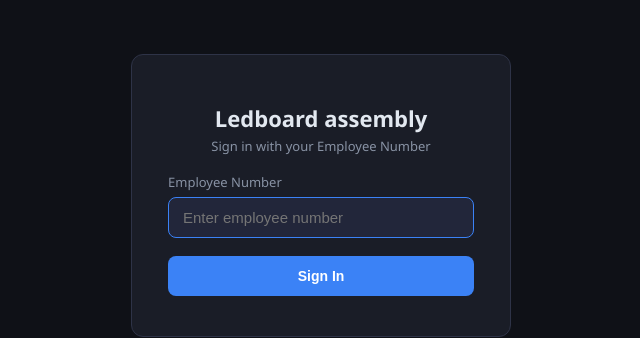
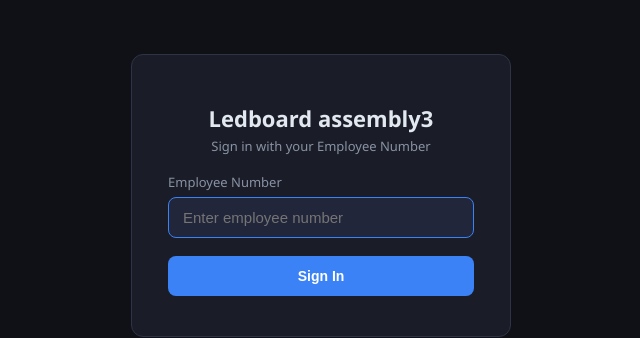
Before and after one commit to kaertech-dev/soniquemini-assembly3, a Flask app: page /login in a window 1280 px wide. Shown: the part 205-543 px from the top of the page, without its empty margins (319-959 px from the left). Run offline with Flask 3, Linux system fonts and the light colour scheme; parts of the project's set-up code (start-up, migrations or seed data) failed here and were passed over.

Commit message:
change title header

```diff
--- a/templates/login.html
+++ b/templates/login.html
@@ -6,7 +6,7 @@
   <div class="login-card">
     <div class="login-logo">
       <!-- <span class="logo-icon">📦</span> -->
-      <h1>Ledboard assembly</h1>
+      <h1>Ledboard assembly3</h1>
       <p>Sign in with your Employee Number</p>
     </div>
 
```
